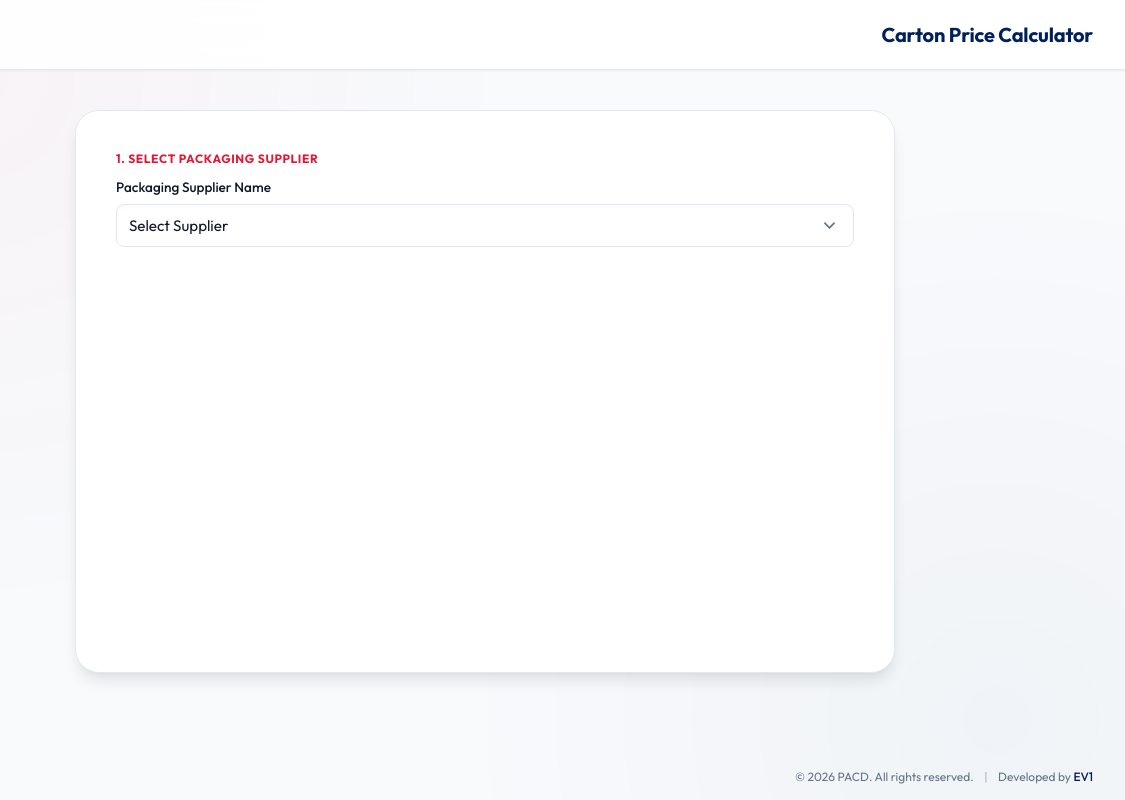
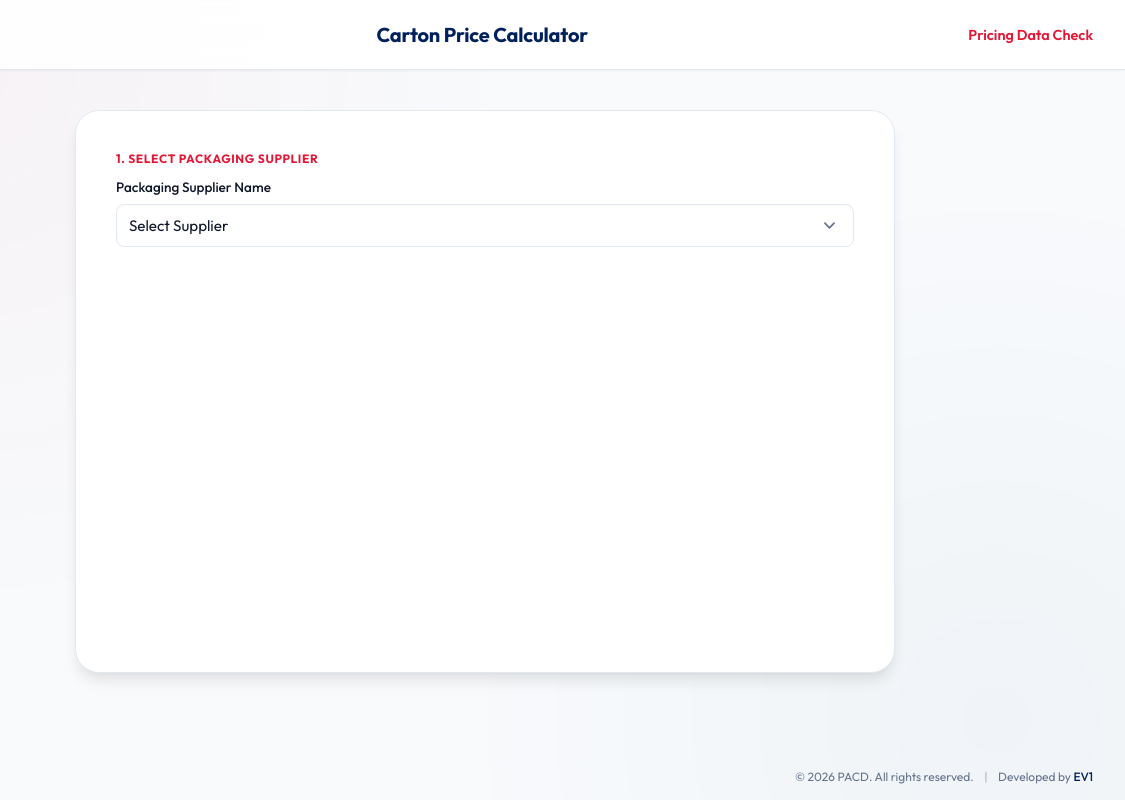
Before and after one commit to PAC-D/Carton-Price-Calculator, a plain HTML site: page index.html in a window 1280 px wide. Shown: the full height of the page, 155-1280 px from the left. Drawn offline with nearby package versions, Linux system fonts and the light colour scheme.

Commit message:
feat: link pricing data check subpage from navbar and update docs

```diff
--- a/css/style.css
+++ b/css/style.css
@@ -544,6 +544,20 @@ body {
   text-decoration: underline;
 }
 
+/* Sub-page navigation link */
+.nav-sub-link {
+  color: var(--secondary);
+  text-decoration: none;
+  font-size: 0.9rem;
+  font-weight: 600;
+  transition: opacity 0.2s;
+}
+
+.nav-sub-link:hover {
+  opacity: 0.8;
+  text-decoration: underline;
+}
+
 /* Responsive */
 @media (max-width: 640px) {
   .navbar {
--- a/index.html
+++ b/index.html
@@ -19,6 +19,7 @@
       <img src="pacd.png" alt="PACD Logo" class="logo-img">
     </div>
     <h1>Carton Price Calculator</h1>
+    <a href="primark-pricing-data-check/" class="nav-sub-link">Pricing Data Check</a>
   </nav>
 
   <div class="main-container">
```
Also changed, not shown: 2 other files.
